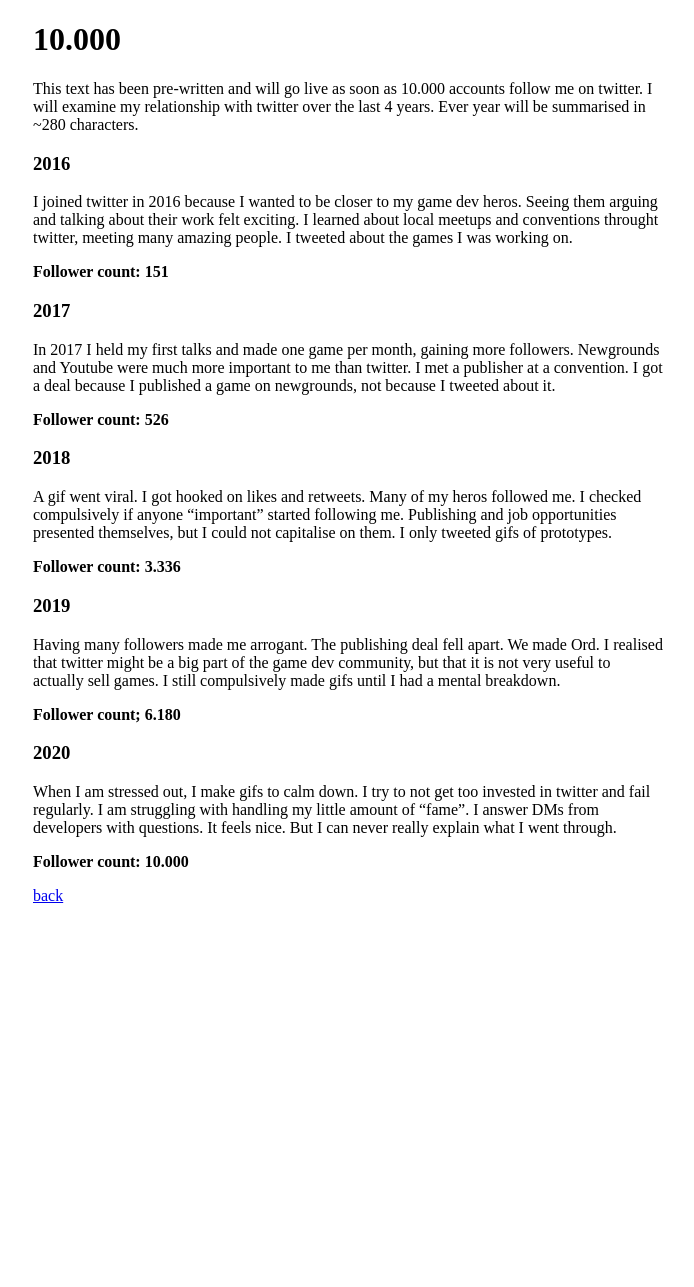
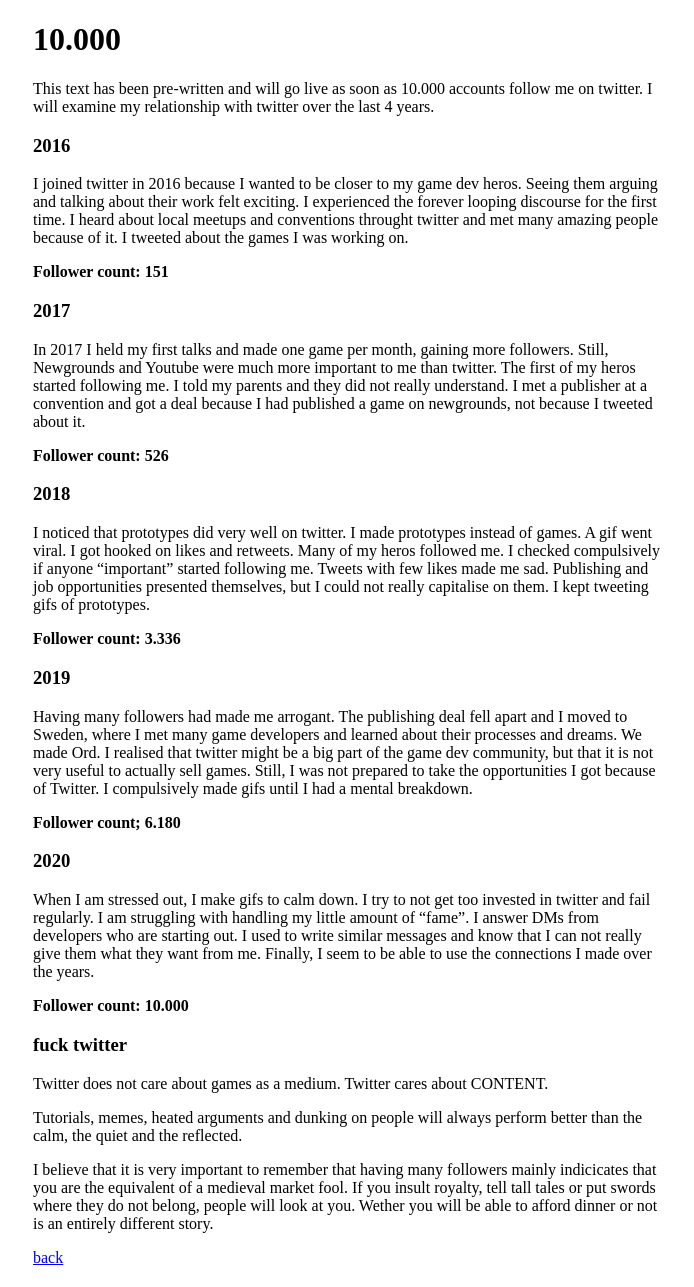
Before and after one commit to stuffedwombat/stuffedwombat.github.io, a Jekyll site: the page built from 10000.md, in a window 1280 px wide. Shown: the whole page, without its empty margins (291-985 px from the left). Built offline with Jekyll 4.4.1, drawn with Linux system fonts in a browser that asks for light colours; our own code applies the rules of GitHub Pages for plain Markdown files; comment, search, counter and statistics services are not loaded; before the commit the page ends 925 px from its top, so only the background shows below that.

Commit message:
Update 10000.md

```diff
--- a/10000.md
+++ b/10000.md
@@ -1,10 +1,10 @@
 <h1>10.000</h1>
 
-This text has been pre-written and will go live as soon as 10.000 accounts follow me on twitter. I will examine my relationship with twitter over the last 4 years. Ever year will be summarised in ~280 characters.
+This text has been pre-written and will go live as soon as 10.000 accounts follow me on twitter. I will examine my relationship with twitter over the last 4 years.
 
 <h3>2016</h3>
 
-I joined twitter in 2016 because I wanted to be closer to my game dev heros. Seeing them arguing and talking about their work felt exciting. I learned about local meetups and conventions throught twitter, meeting many amazing people.
+I joined twitter in 2016 because I wanted to be closer to my game dev heros. Seeing them arguing and talking about their work felt exciting. I experienced the forever looping discourse for the first time. I heard about local meetups and conventions throught twitter and met many amazing people because of it.
 I tweeted about the games I was working on.
 
 
@@ -13,28 +13,28 @@ I tweeted about the games I was working on.
 
 <h3>2017</h3>
 
-In 2017 I held my first talks and made one game per month, gaining more followers. Newgrounds and Youtube were much more important to me than twitter.
-I met a publisher at a convention. I got a deal because I published a game on newgrounds, not because I tweeted about it.
+In 2017 I held my first talks and made one game per month, gaining more followers. Still, Newgrounds and Youtube were much more important to me than twitter. The first of my heros started following me. I told my parents and they did not really understand.
+I met a publisher at a convention and got a deal because I had published a game on newgrounds, not because I tweeted about it.
 
 **Follower count: 526**
 
 
 <h3>2018</h3>
 
-A gif went viral. I got hooked on likes and retweets.
-Many of my heros followed me. I checked compulsively if anyone “important” started following me.
-Publishing and job opportunities presented themselves, but I could not capitalise on them. I only tweeted gifs of prototypes.
+I noticed that prototypes did very well on twitter. I made prototypes instead of games. A gif went viral. I got hooked on likes and retweets.
+Many of my heros followed me. I checked compulsively if anyone “important” started following me. Tweets with few likes made me sad.
+Publishing and job opportunities presented themselves, but I could not really capitalise on them. I kept tweeting gifs of prototypes.
 
 **Follower count: 3.336**
 
 
 <h3>2019</h3>
 
-Having many followers made me arrogant.
-The publishing deal fell apart.
+Having many followers had made me arrogant.
+The publishing deal fell apart and I moved to Sweden, where I met many game developers and learned about their processes and dreams.
 We made Ord.
-I realised that twitter might be a big part of the game dev community, but that it is not very useful to actually sell games.
-I still compulsively made gifs until I had a mental breakdown.
+I realised that twitter might be a big part of the game dev community, but that it is not very useful to actually sell games. Still, I was not prepared to take the opportunities I got because of Twitter.
+I compulsively made gifs until I had a mental breakdown.
 
 **Follower count; 6.180**
 
@@ -42,9 +42,22 @@ I still compulsively made gifs until I had a mental breakdown.
 <h3>2020 </h3>
 
 When I am stressed out, I make gifs to calm down. I try to not get too invested in twitter and fail regularly.
-I am struggling with handling my little amount of “fame”. I answer DMs from developers with questions. It feels nice. But I can never really explain what I went through.
+I am struggling with handling my little amount of “fame”.
+I answer DMs from developers who are starting out. I used to write similar messages and know that I can not really give them what they want from me.
+Finally, I seem to be able to use the connections I made over the years.
 
 **Follower count: 10.000**
 
+<h3>fuck twitter</h3>
+
+Twitter does not care about games as a medium.
+Twitter cares about CONTENT.
+
+Tutorials, memes, heated arguments and dunking on people will always perform better than the calm, the quiet and the reflected.
+
+I believe that it is very important to remember that having many followers mainly indicicates that you are the equivalent of a medieval market fool.
+If you insult royalty, tell tall tales or put swords where they do not belong, people will look at you.
+Wether you will be able to afford dinner or not is an entirely different story.
+
 
 [back](thinking)
```
